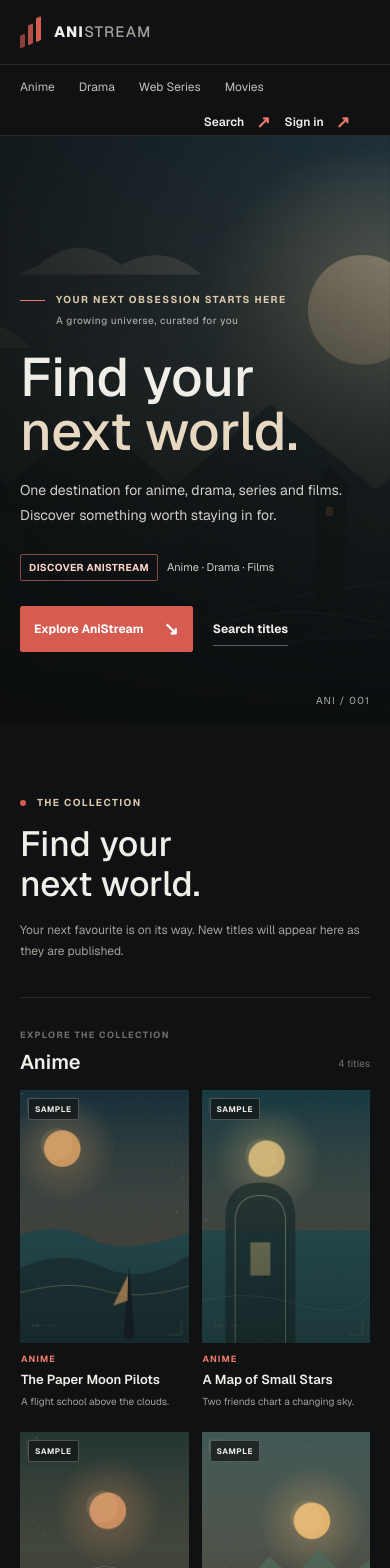
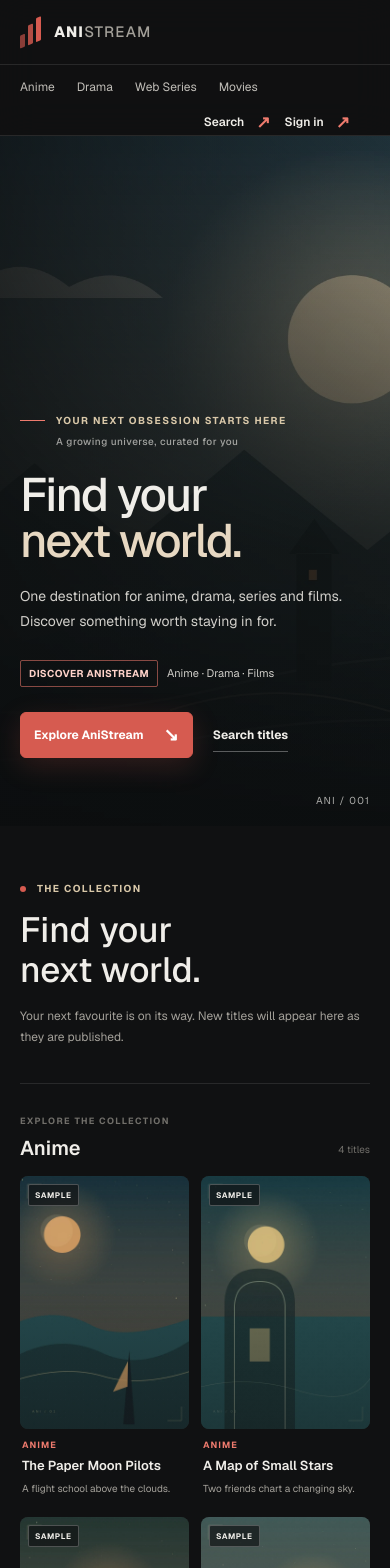
Before and after one commit to HappyS2307/anistream, a Next.js app: page / in a window 390 px wide. Shown: the top 1568 px of the page. Built offline with nearby package versions, Linux system fonts and the light colour scheme; no server answers; the database is empty.

Commit message:
Polish AniStream premium responsive experience

```diff
--- a/src/app/globals.css
+++ b/src/app/globals.css
@@ -1709,3 +1709,40 @@ a:focus-visible {
     transition-duration: 0.01ms !important;
   }
 }
+
+
+/* AniStream responsive polish — shared public experience */
+:root { --radius-card: 10px; }
+.site-header { position: sticky; top: 0; backdrop-filter: blur(18px); background: rgb(16 17 18 / 88%); }
+.poster-card__artwork { border-radius: var(--radius-card); }
+.poster-card__copy { padding-inline: 2px; }
+.button--primary { border-radius: 6px; box-shadow: 0 8px 28px rgb(214 91 80 / 18%); }
+.search-form input, .streaming-player__server select, .streaming-player__nav-button { border-radius: 7px; }
+.surface-card { border: 1px solid var(--line); border-radius: 12px; background: linear-gradient(145deg, rgb(255 255 255 / 3%), rgb(255 255 255 / 1%)); }
+@media (min-width: 1200px) {
+  .hero { min-height: min(720px, 72vw); }
+  .hero__content { padding-block: clamp(100px, 11vw, 160px); }
+  .hero h1 { font-size: clamp(68px, 6vw, 92px); letter-spacing: -0.045em; }
+  .content-row__grid { grid-template-columns: repeat(5, minmax(0, 1fr)); gap: 22px; }
+}
+@media (max-width: 720px) {
+  body { padding-bottom: env(safe-area-inset-bottom); }
+  .site-header { position: sticky; top: 0; z-index: 30; }
+  .site-header__inner { grid-template-columns: 1fr auto; }
+  .site-nav { gap: 22px; }
+  .hero { min-height: min(690px, calc(100svh - 104px)); }
+  .hero__artwork img { object-position: 66% center; }
+  .hero__content { padding-block: 70px 68px; }
+  .hero h1 { font-size: clamp(46px, 12vw, 62px); letter-spacing: -0.04em; }
+  .catalogue { padding-top: 56px; }
+  .content-row__grid { display: grid; grid-template-columns: repeat(2, minmax(0, 1fr)); gap: 20px 12px; }
+  .poster-card__artwork { border-radius: 8px; }
+  .poster-card h2, .poster-card h3 { font-size: 13px; }
+  .site-footer__inner { padding-bottom: max(18px, env(safe-area-inset-bottom)); }
+}
+@media (max-width: 380px) {
+  .hero__content { padding-block: 54px 60px; }
+  .hero__summary { max-width: 300px; }
+  .hero__actions { flex-direction: row; align-items: center; }
+  .button--primary { gap: 10px; }
+}
```
